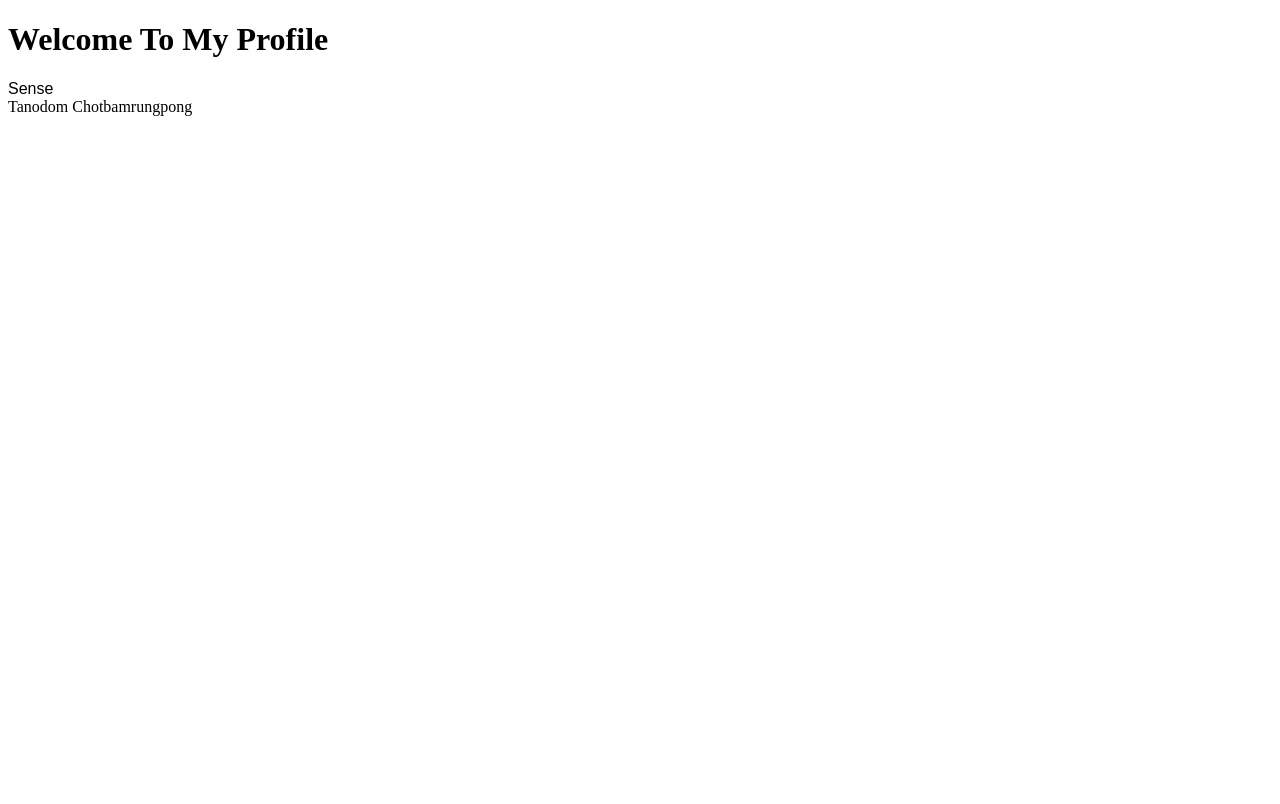
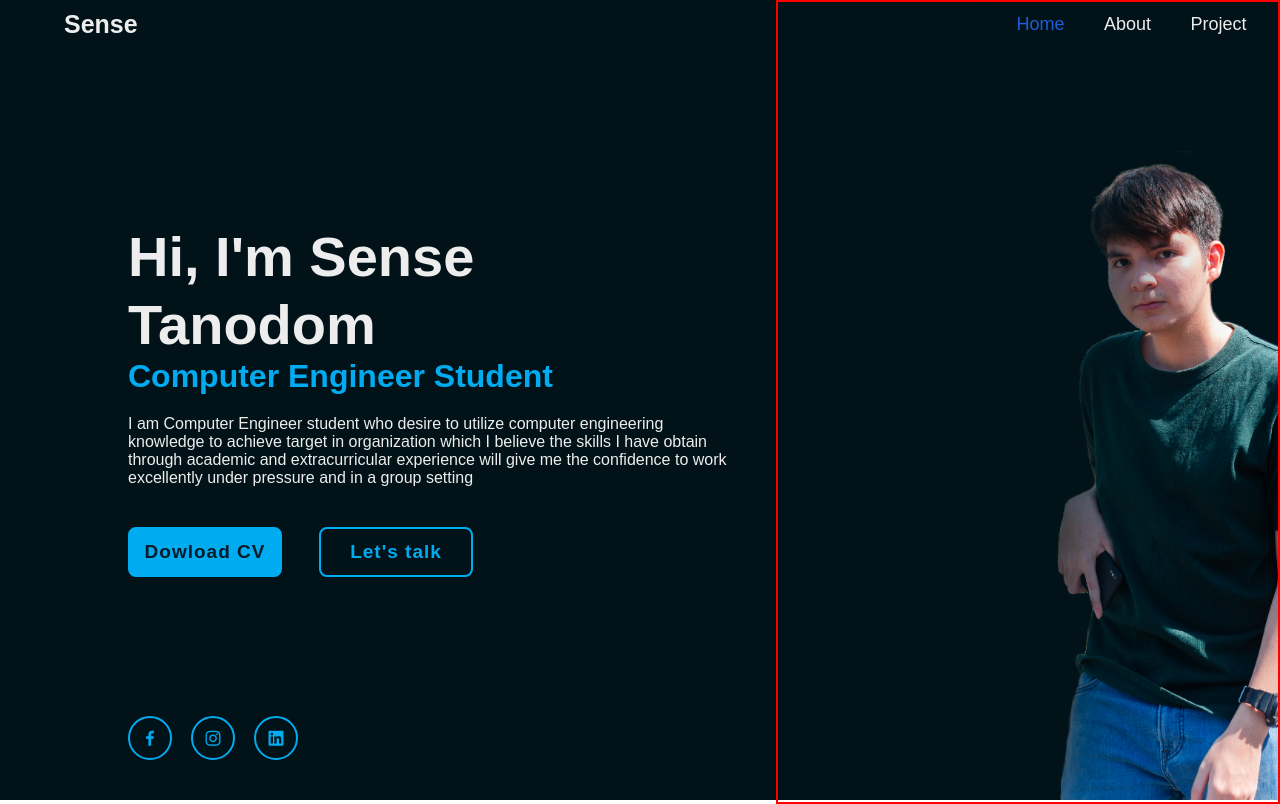
Before and after one commit to sense475/sense475.github.io, a plain HTML site: page index.html in a window 1280 px wide. Drawn offline with nearby package versions, Linux system fonts and the light colour scheme.

Commit message:
feat:add css and pic

```diff
--- a/index.html
+++ b/index.html
@@ -1,16 +1,44 @@
 <!DOCTYPE html>
 <html lang="en">
 <head>
+    <meta charset="UTF-8">
+    <meta http-equiv="X-UV-Compatible" content=""IE=edge>
+    <meta name="viewport" content="width=device-width,initial-scale=1.0">
     <title>SENSEPROFILE</title>
-    <style>
-        .sense{
-            font-family: sans-serif;
-        }
-    </style>
+    <link rel="stylesheet" href="style.css">
+    <link href='https://unpkg.com/boxicons@2.1.4/css/boxicons.min.css' rel='stylesheet'>
+
 </head>
 <body>
-    <h1>Welcome To My Profile</h1>
-    <div class="sense">Sense</div>
-    <div>Tanodom Chotbamrungpong</div>
-</body>
+    <header class="header">
+        <a href="#" class="logo">Sense</a>
+        <nav class="navbar">
+            <a href="#" class="active">Home</a>
+            <a href="#">About</a>
+            <a href="#">Project</a>
+            <a href="#">contact</a>
+        </nav>
+    </header>
+    <section class="home">
+        <div class="home-content">
+            <h1>Hi, I'm Sense Tanodom</h1>
+            <h3>Computer Engineer Student</h3>
+            <p>I am Computer Engineer student who desire to utilize computer
+                engineering knowledge to achieve target in organization which I
+                believe the skills I have obtain through academic and extracurricular experience will give me the confidence to work excellently
+                under pressure and in a group setting</p>
+            <div class="btn-box">
+                <a href="#">Dowload CV</a>
+                <a href="#">Let's talk</a>
+            </div>
+        </div>
+
+        <div class="home-sci">
+            <a href="#"><i class='bx bxl-facebook'></i></a>
+            <a href="#"><i class='bx bxl-instagram' ></i></a>
+            <a href="#"><i class='bx bxl-linkedin-square'></i></a>
+        </div>
+        <span class="home-imgHover"></span>
+    </section>
+    <!-- 22 -->
 </html>
--- /dev/null
+++ b/style.css
@@ -0,0 +1,250 @@
+* {
+    margin: 0;
+    font-family: 'Poppins',sans-serif;
+}
+
+body {
+
+    color: #ededed;
+}
+
+.header {
+    position: fixed;
+    width: 100%;
+    top: 0;
+    left: 0;
+    padding: 10px 5%;
+    background: transparent;
+    display: flex;
+    justify-content: space-between;
+    align-items: center;
+    z-index: 100;
+}
+
+.logo {
+    position: relative;
+    font-size: 25px;
+    color: #ededed;
+    text-decoration: none;
+    font-weight: 600;
+}
+
+.logo::before {
+    content: '';
+    position: absolute;
+    top: 0;
+    right: 0;
+    width: 100%;
+    height: 100%;
+    background: #011318;
+    animation: showRight 1s ease forwards;
+    animation-delay: .4s;
+
+}
+
+.navbar a{
+    font-size: 18px;
+    color: #ededed;
+    text-decoration: none;
+    font-weight: 500;
+    margin-left: 35px;
+
+}
+
+.navbar a:hover,
+.navbar a.active {
+    color: #1e5cd8;
+}
+
+.home {
+    height: 100vh;
+    background: url('backgroundgithub.png') no-repeat;
+    background-size: cover;
+    display: flex;
+    align-items: center;
+    padding: 0 10%;
+
+}
+
+.home-content{
+    max-width: 600px;
+
+}
+
+.home-content h1{
+    position: relative;
+    font-size: 56px;
+    font-weight: 700;
+    line-height: 1.2;
+}
+
+.home-content h1::before {
+    content: '';
+    position: absolute;
+    top: 0;
+    right: 0;
+    width: 100%;
+    height: 100%;
+    background: #011318;
+    animation: showRight 1s ease forwards;
+    animation-delay: 1s;
+
+}
+
+.home-content h3{
+    position: relative;
+    font-size: 32px;
+    font-weight: 700;
+    color: #00abf0;
+}
+
+.home-content h3::before {
+    content: '';
+    position: absolute;
+    top: 0;
+    right: 0;
+    width: 100%;
+    height: 100%;
+    background: #011318;
+    animation: showRight 1s ease forwards;
+    animation-delay: 1.4s;
+
+}
+
+.home-content p{
+    font-size: 16px;
+    margin: 20px 0 40px;
+}
+
+.home-content .btn-box{
+    display: flex;
+    justify-content: space-between;
+    width: 345px;
+    height: 50px;
+}
+
+.btn-box a {
+    position: relative;
+    display: inline-flex;
+    justify-content: center;
+    align-items: center;
+    width: 150px;
+    height: 100%px;
+    background: #00abf0;
+    border: 2px solid #00abf0;
+    border-radius: 8px;
+    font-size: 19px;
+    color: #081b29;
+    text-decoration: none;
+    font-weight: 600;
+    letter-spacing: 1px;
+    z-index: 1;
+    overflow: hidden;
+    transition: .5s;
+}
+
+.btn-box a:hover {
+    color: #00abf0;
+}
+
+.btn-box a:nth-child(2){
+    background: transparent;
+    color: #00abf0;
+}
+
+.btn-box a:nth-child(2):hover{
+    color: #081b29;
+}
+
+.btn-box a:nth-child(2)::before{
+    background: #00abf0;
+}
+
+.btn-box a::before {
+    content: '';
+    position: absolute;
+    top: 0;
+    left: 0;
+    width: 0;
+    height: 100%;
+    background: #345040;
+    z-index: -1;
+    transition: .5s;
+
+}
+
+.btn-box a:hover::before {
+    width: 100%;
+
+}
+
+.home-sci {
+    position: absolute;
+    bottom: 40px;
+    width: 170px;
+    display: flex;
+    justify-content: space-between;
+}
+
+.home-sci a {
+    position: relative;
+    display: inline-flex;
+    justify-content: center;
+    align-items: center;
+    width: 40px;
+    height: 40px;
+    background: transparent;
+    border: 2px solid #00abf0;
+    border-radius: 50%;
+    font-size: 20px;
+    color: #00abf0;
+    text-decoration: none;
+    z-index: 1;
+    overflow: hidden;
+    transition: .5s;
+}
+
+.home-sci a:hover {
+    color: #081b29;
+}
+
+.home-sci a::before {
+    content: '';
+    position: absolute;
+    top: 0;
+    left: 0;
+    width: 0;
+    height: 100%;
+    background: #00abf0;
+    z-index: -1;
+    transition: .5s;
+}
+
+.home-sci a:hover::before {
+    width: 100%;
+
+}
+
+.home-imgHover {
+    position: absolute;
+    top: 0;
+    right: 0px;
+    width: 500px;
+    height: 100%;
+    background: transparent;
+    border: 2px solid red;
+    transition: 3s;
+}
+
+.home-imgHover:hover{
+    background: #011318;
+    opacity: .8;
+}
+
+
+/* KEYFRAMES ANIMATION */
+@keyframes showRight {
+    100% {
+        width: 0;
+    }
+}
```
Also changed, not shown: backgroundgithub.png (added).
